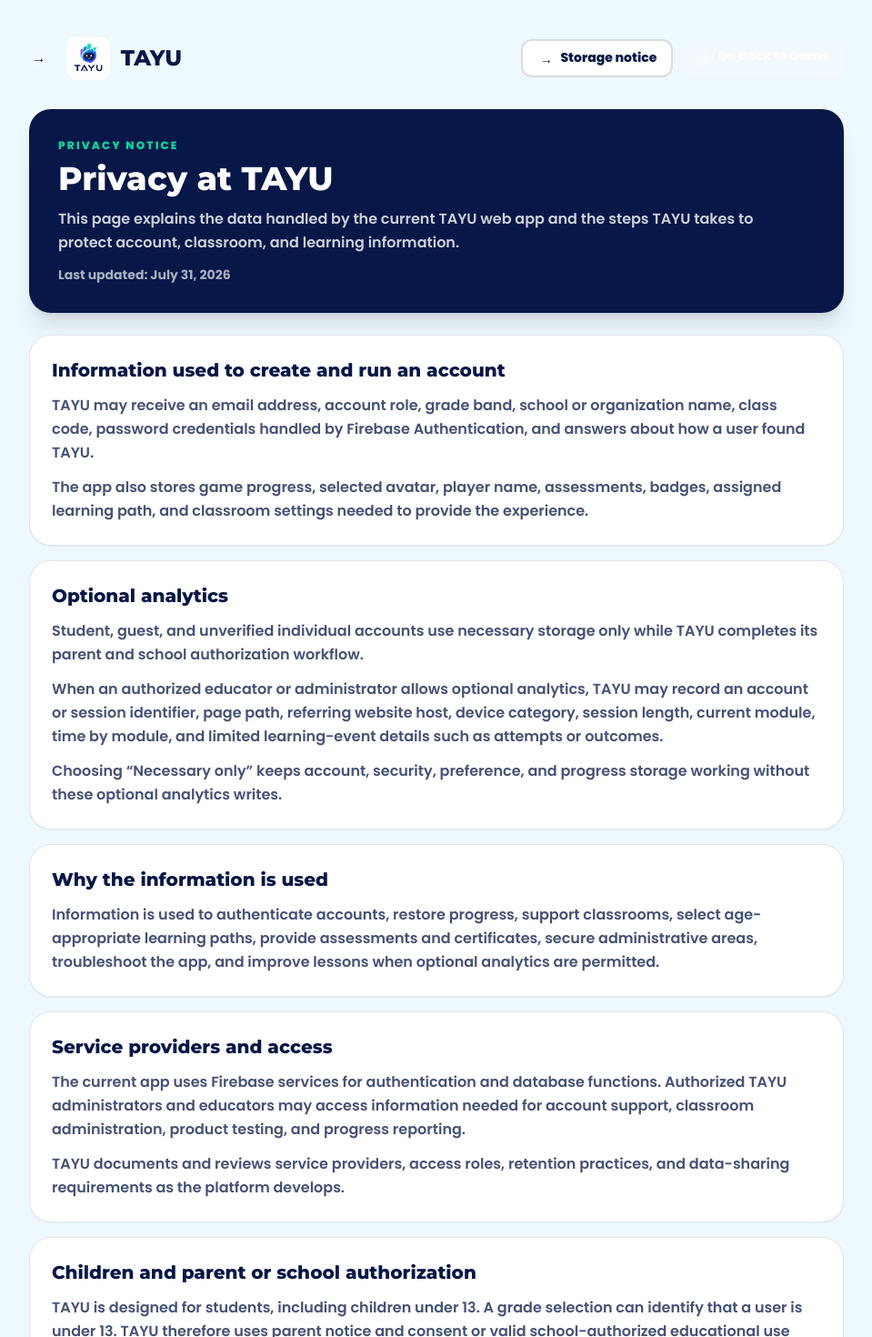
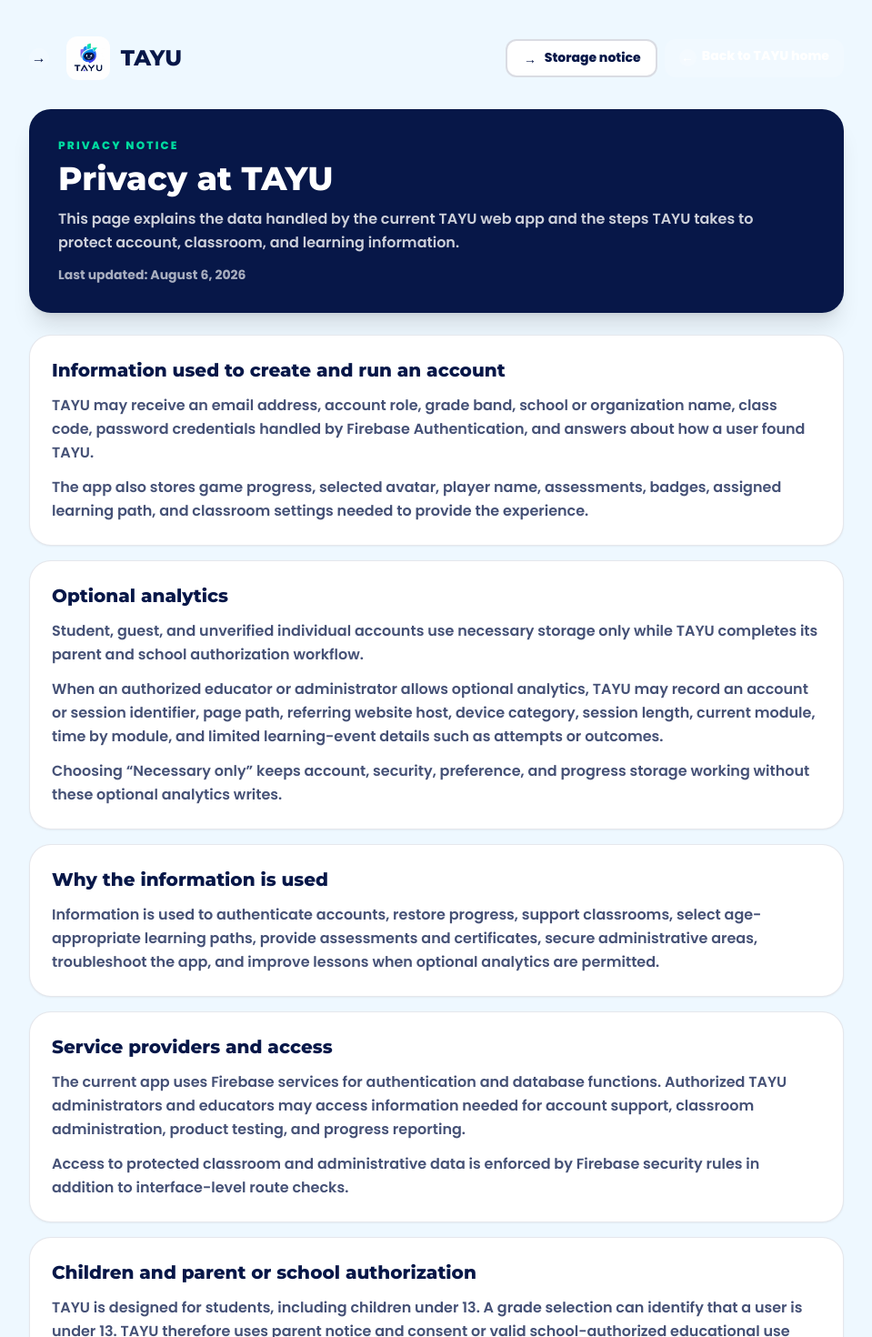
Before and after one commit to dev-rai1/tayu-game, a React (Vite) app in the folder frontend/: page /privacy in a window 1280 px wide. Shown: the top 1470 px of the page at 91% size, without its empty margins (160-1119 px from the left). Built offline with nearby package versions, Linux system fonts and the light colour scheme; no server answers.

Commit message:
fix privacy return navigation

```diff
--- a/frontend/src/pages/Privacy.jsx
+++ b/frontend/src/pages/Privacy.jsx
@@ -18,17 +18,15 @@ export default function Privacy() {
           </Link>
           <div className="flex flex-wrap gap-2">
             <Link to="/cookies" className="rounded-xl border-2 border-navy/15 bg-white px-4 py-2 text-sm font-extrabold text-navy">Storage notice</Link>
-            <Link to="/world" className="rounded-xl bg-navy px-4 py-2 text-sm font-extrabold text-white">Go Back to Game</Link>
+            <Link to="/" className="rounded-xl bg-navy px-4 py-2 text-sm font-extrabold text-white">Back to TAYU home</Link>
           </div>
         </div>
 
         <div className="mt-8 rounded-3xl bg-navy p-6 text-white shadow-xl sm:p-8">
           <div className="text-xs font-extrabold uppercase tracking-[0.18em] text-teal">Privacy notice</div>
           <h1 className="mt-2 font-display text-4xl font-extrabold">Privacy at TAYU</h1>
-          <p className="mt-3 max-w-3xl font-semibold leading-relaxed text-white/80">
-            This page explains the data handled by the current TAYU web app and the steps TAYU takes to protect account, classroom, and learning information.
-          </p>
-          <p className="mt-3 text-sm font-bold text-white/65">Last updated: July 31, 2026</p>
+          <p className="mt-3 max-w-3xl font-semibold leading-relaxed text-white/80">This page explains the data handled by the current TAYU web app and the steps TAYU takes to protect account, classroom, and learning information.</p>
+          <p className="mt-3 text-sm font-bold text-white/65">Last updated: August 6, 2026</p>
         </div>
 
         <div className="mt-6 grid gap-4">
@@ -36,32 +34,26 @@ export default function Privacy() {
             <p>TAYU may receive an email address, account role, grade band, school or organization name, class code, password credentials handled by Firebase Authentication, and answers about how a user found TAYU.</p>
             <p>The app also stores game progress, selected avatar, player name, assessments, badges, assigned learning path, and classroom settings needed to provide the experience.</p>
           </Section>
-
           <Section title="Optional analytics">
             <p>Student, guest, and unverified individual accounts use necessary storage only while TAYU completes its parent and school authorization workflow.</p>
             <p>When an authorized educator or administrator allows optional analytics, TAYU may record an account or session identifier, page path, referring website host, device category, session length, current module, time by module, and limited learning-event details such as attempts or outcomes.</p>
             <p>Choosing “Necessary only” keeps account, security, preference, and progress storage working without these optional analytics writes.</p>
           </Section>
-
           <Section title="Why the information is used">
             <p>Information is used to authenticate accounts, restore progress, support classrooms, select age-appropriate learning paths, provide assessments and certificates, secure administrative areas, troubleshoot the app, and improve lessons when optional analytics are permitted.</p>
           </Section>
-
           <Section title="Service providers and access">
             <p>The current app uses Firebase services for authentication and database functions. Authorized TAYU administrators and educators may access information needed for account support, classroom administration, product testing, and progress reporting.</p>
-            <p>TAYU documents and reviews service providers, access roles, retention practices, and data-sharing requirements as the platform develops.</p>
+            <p>Access to protected classroom and administrative data is enforced by Firebase security rules in addition to interface-level route checks.</p>
           </Section>
-
           <Section title="Children and parent or school authorization">
             <p>TAYU is designed for students, including children under 13. A grade selection can identify that a user is under 13. TAYU therefore uses parent notice and consent or valid school-authorized educational use where required before collecting personal information from those children.</p>
             <p>TAYU also provides a process for a parent or guardian to request review, correction, or deletion of a child’s information and to stop future collection where required.</p>
           </Section>
-
           <Section title="Retention, deletion, and security">
             <p>TAYU keeps information only as long as it is needed for the purpose described, account support, security, or legal obligations.</p>
             <p>Users, parents, guardians, schools, and educators can request access, correction, or deletion by contacting the TAYU team. Identity and authority may need to be verified before a request is completed.</p>
           </Section>
-
           <Section title="Contact">
             <p>Privacy questions or requests can be sent to <a className="font-extrabold text-electric underline underline-offset-4" href="mailto:tayu.finance@gmail.com">tayu.finance@gmail.com</a>.</p>
           </Section>
```
